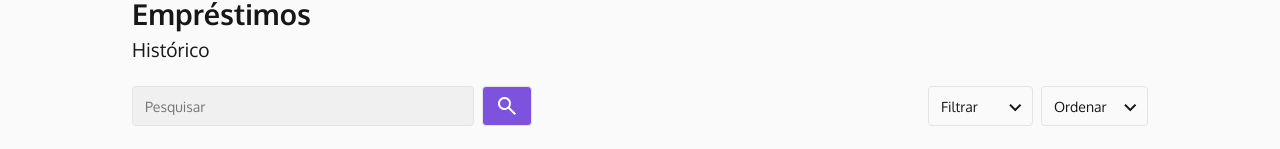
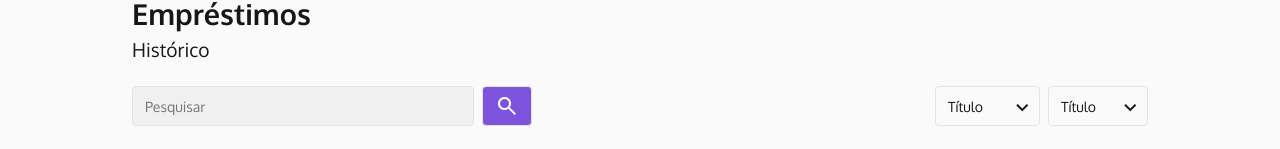
Before and after one commit to JV-projects/BookSystem, a React (Vite) app in the folder BookSystemFront/: page /emprestimos in a window 1280 px wide. Shown: the part 153-302 px from the top of the page. Built offline with nearby package versions, Linux system fonts and the light colour scheme.

Commit message:
Componente Select | Refatorando opção pré selecionada

```diff
--- a/BookSystemFront/src/components/global/Select/index.jsx
+++ b/BookSystemFront/src/components/global/Select/index.jsx
@@ -3,9 +3,8 @@ import styles from './styles.module.css'
 export default function Select(props) {
     return (
         <div className={styles.container}>
-            <select className={styles.select}>
-                <option value="" selected disabled>{props.selected}</option>
-                {props.opcoes.map((opcao, i)=> {
+            <select className={styles.select} name={props.name}>
+                {props.opcoes.map((opcao, i) => {
                     return (
                         <option key={i} value={opcao.valor}>{opcao.texto}</option>
                     )
```
